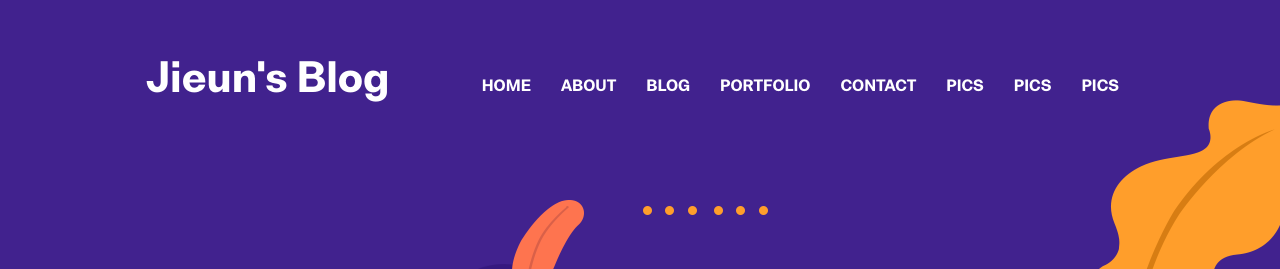
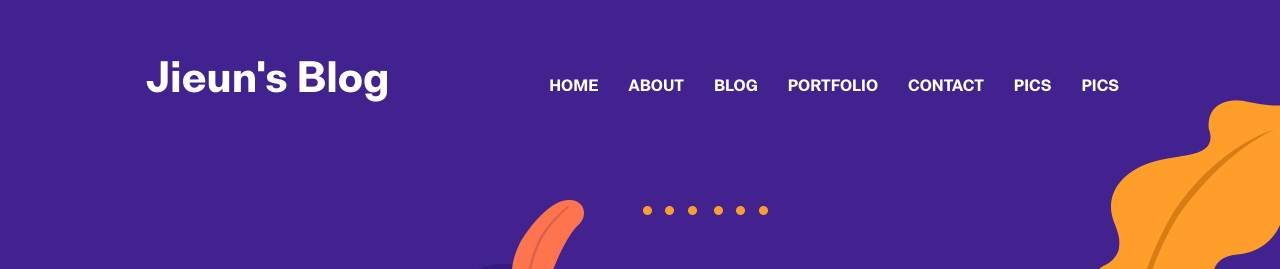
Before and after one commit to fincoco/fincoco.github.io, a Jekyll site: the page built from index.html, in a window 1280 px wide. Shown: the top 269 px of the page. Built offline with Jekyll 4.4.1, drawn with Linux system fonts in a browser that asks for light colours.

Commit message:
menu add

```diff
--- a/_data/settings.yml
+++ b/_data/settings.yml
@@ -15,7 +15,6 @@ menu:
 - {name: Blog, link: '/blog'}
 - {name: Portfolio, link: '/portfolio'}
 - {name: Contact, link: '/contact'}
-- {name: Pics, link: '/pics'}
 - {name: Pics, link: '/pics'}
 - {name: Pics, link: '/pics'}
 
```
